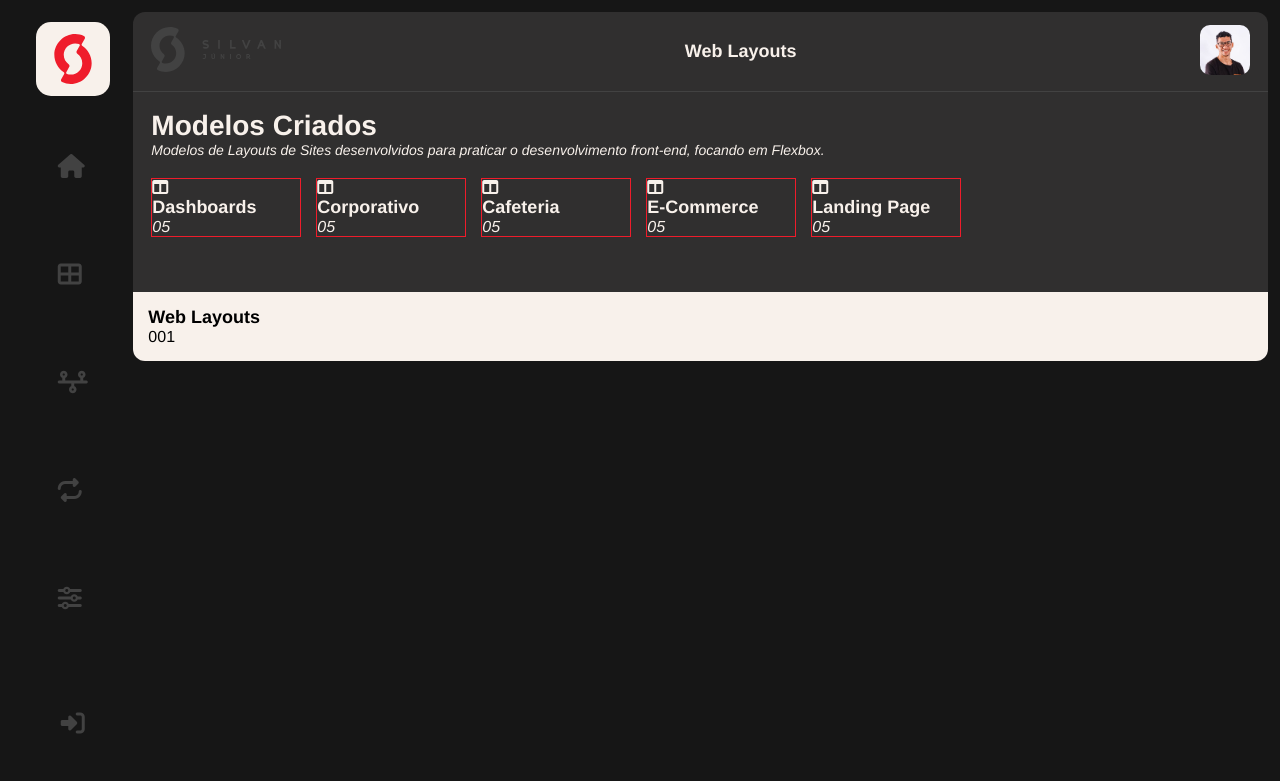
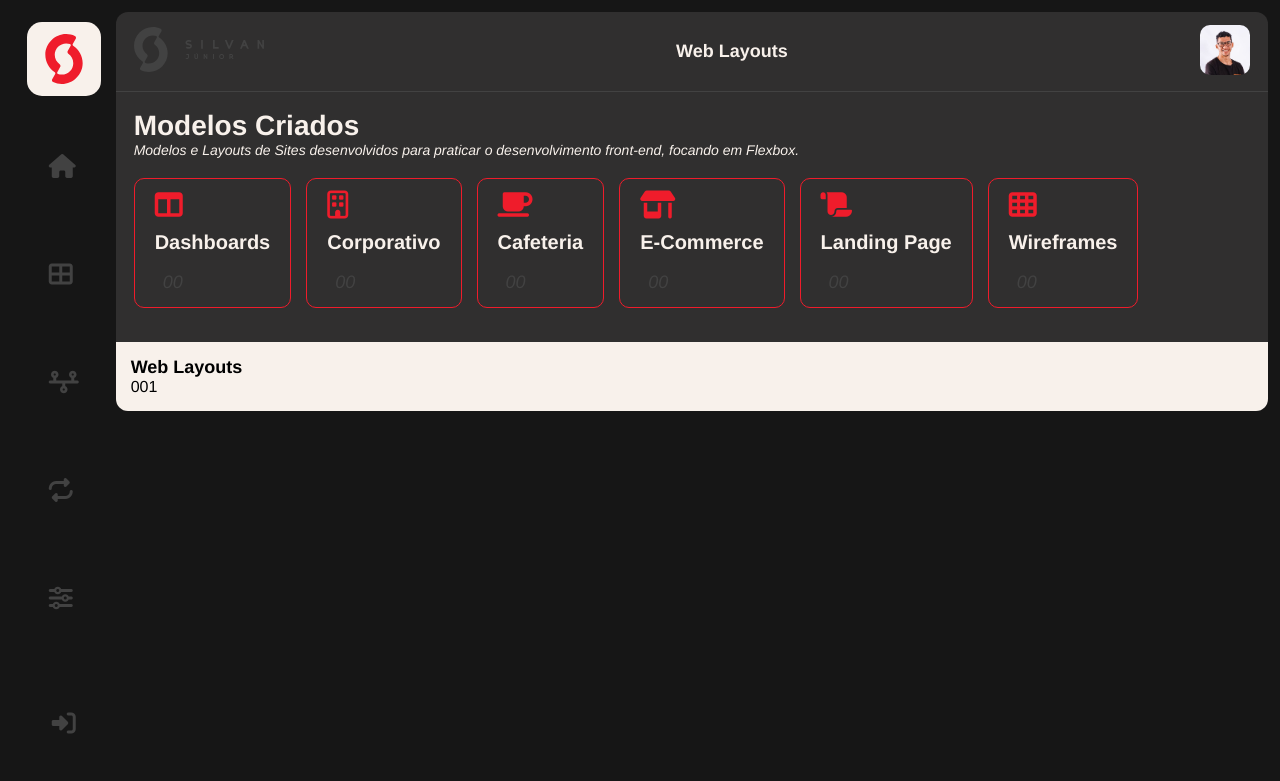
Before and after one commit to silvanjrdev/web-layouts, a plain HTML site: page index.html in a window 1280 px wide. Drawn offline with Linux system fonts and the light colour scheme.

Commit message:
Finalização do Statusbar

```diff
--- a/css/style-dashboard.css
+++ b/css/style-dashboard.css
@@ -28,6 +28,22 @@ h3 {
 
 p{
     font-size: 14px;
+}
+
+/*TAGS*/
+.tags {
+    padding: 8px;
+    display: inline;
+
+    font-size: 18px;
+}
+
+.red {
+    color: #ef1c2b;
+}
+
+.gray {
+    color: #424242;
 }
 
 /*NAVBAR*/
@@ -78,7 +94,8 @@ p{
 
 /*DASHBOARD*/
 .dashboard {
-    flex: 10 0 auto;
+    flex: 10 1 auto;
+    flex-wrap: wrap;
 
     border-radius: 12px;
 }
@@ -104,7 +121,7 @@ header {
 
 /*STATUS BAR*/
 .status-bar {
-    height: 200px;
+    height: 250px;
     padding: 18px;
 
     display: flex;
@@ -125,10 +142,29 @@ header {
 }
 
 .status-card {
-    width: 150px;
+    display: flex;
+
+    flex-direction: column;
+
+    height: 130px;
+    padding: 12px 20px;
     margin-right: 15px;
 
     border: 1px solid #ef1c2b;
+    border-radius: 10px;
+}
+
+.status-card h3 {
+    font-size: 20px;
+}
+
+.status-card-icon {
+    font-size: 28px;
+    margin-bottom: 12px;
+}
+
+.status-card p {
+    margin-top: 10px;
 }
 
 /*SECTION LAYOUT*/
--- a/index.html
+++ b/index.html
@@ -3,8 +3,8 @@
 <head>
     <meta charset="UTF-8">
     <meta name="viewport" content="width=device-width, initial-scale=1.0">
-    <link rel="shortcut icon" href="/assets/silvan-icon-red.ico" type="image/x-icon">
-    <link rel="stylesheet" href="/css/style-dashboard.css" />
+    <link rel="shortcut icon" href="./assets/silvan-icon-red.ico" type="image/x-icon">
+    <link rel="stylesheet" href="./css/style-dashboard.css" />
 
     <title>Web Layouts - Portifólio</title>
 </head>
@@ -13,7 +13,7 @@
     <!--Barra de navegação lateral-->
     <div class="nav-bar">
 
-        <img src="/assets/svg/silvan-icon-red.svg" alt="logo" class="nav-bar-logo">
+        <img src="./assets/svg/silvan-icon-red.svg" alt="logo" class="nav-bar-logo">
 
         <ul class="nav-bar-icons">
             <li><a href="#" class="nav-bar-icons-link"><i class="fa-solid fa-house"></i></a></li>
@@ -35,45 +35,50 @@
         <header>
 
             <div class="nav-logo">
-                <img src="/assets/svg/silvan-junior-logo_gray.svg" width="130px">
+                <img src="./assets/svg/silvan-junior-logo_gray.svg" width="130px">
             </div>
 
             <h3>Web Layouts</h3>
 
             <div class="nav-user">
-                <img src="/assets/silvan-foto.jpg" class="foto-user">
+                <img src="./assets/silvan-foto.jpg" class="foto-user">
             </div>
 
         </header>
 
         <section class="status-bar">
             <h1>Modelos Criados</h1>
-            <p>Modelos de Layouts de Sites desenvolvidos para praticar o desenvolvimento front-end, focando em Flexbox.</p>
+            <p>Modelos e Layouts de Sites desenvolvidos para praticar o desenvolvimento front-end, focando em Flexbox.</p>
             <div class="status-bar-info">
                 <div class="status-card">
-                    <i class="fa-solid fa-table-columns"></i>
+                    <i class="fa-solid fa-table-columns status-card-icon red"></i>
                     <h3>Dashboards</h3>
-                    <i class="tags">05</i>
+                    <p class="tags gray">00</p>
                 </div>
                 <div class="status-card">
-                    <i class="fa-solid fa-table-columns"></i>
+                    <i class="fa-regular fa-building status-card-icon red"></i>
                     <h3>Corporativo</h3>
-                    <i class="tags">05</i>
+                    <p class="tags gray">00</p>
                 </div>
                 <div class="status-card">
-                    <i class="fa-solid fa-table-columns"></i>
+                    <i class="fa-solid fa-mug-saucer status-card-icon red"></i>
                     <h3>Cafeteria</h3>
-                    <i class="tags">05</i>
+                    <p class="tags gray">00</p>
                 </div>
                 <div class="status-card">
-                    <i class="fa-solid fa-table-columns"></i>
+                    <i class="fa-solid fa-shop status-card-icon red"></i>
                     <h3>E-Commerce</h3>
-                    <i class="tags">05</i>
+                    <p class="tags gray">00</p>
                 </div>
                 <div class="status-card">
-                    <i class="fa-solid fa-table-columns"></i>
+                    <i class="fa-solid fa-scroll status-card-icon red"></i>
                     <h3>Landing Page</h3>
-                    <i class="tags">05</i>
+                    <p class="tags gray">00</p>
+                </div>
+                <div class="status-card">
+                    <i class="fa-solid fa-table-cells status-card-icon red"></i>
+                    <h3>Wireframes</h3>
+                    <p class="tags gray">00</p>
                 </div>
             </div>
         </section>
```
